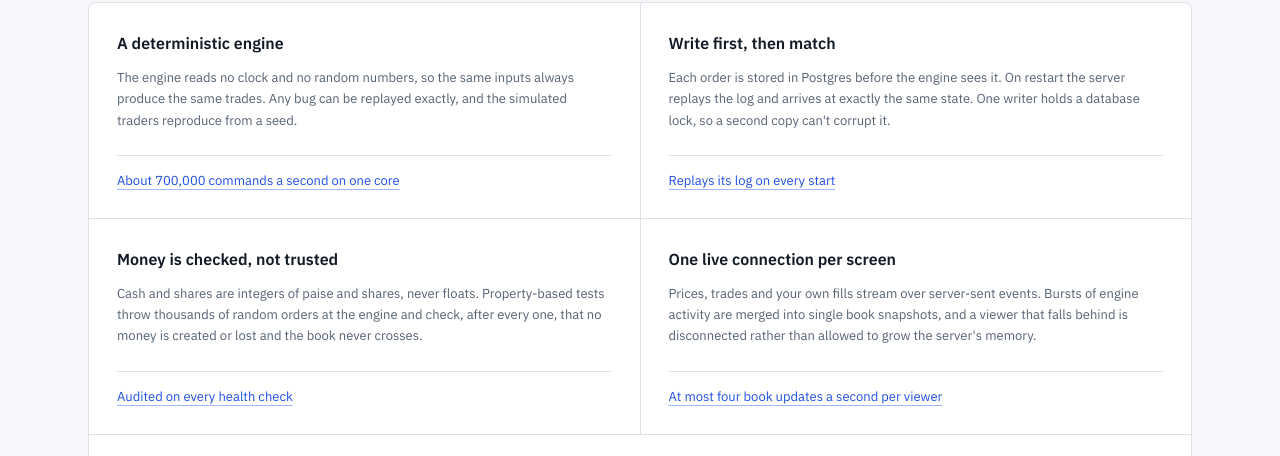
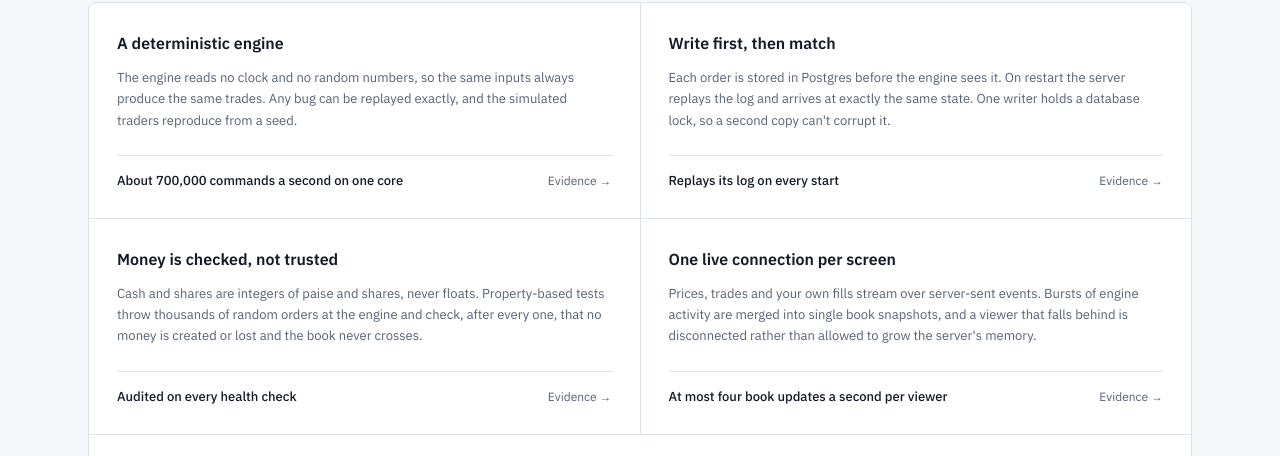
Before and after one commit to UditSinghChauhan/MarketLab, a React (Vite) app in the folder apps/web/: page / in a window 1280 px wide. Shown: the part 3068-3524 px from the top of the page. Built offline with nearby package versions, Linux system fonts and the light colour scheme; no server answers.

Commit message:
style(web): show engineering facts as card metrics with an evidence link

```diff
--- a/apps/web/src/landing/Landing.tsx
+++ b/apps/web/src/landing/Landing.tsx
@@ -323,7 +323,11 @@ function Rule({ title, children }: { title: string; children: ReactNode }) {
   );
 }
 
-/** A claim and, under it, the fact that backs it, linked to where it can be checked. */
+/**
+ * A claim and, under it, the fact that backs it as the card's footer metric. The
+ * whole line links to where it can be checked; "Evidence" says so without
+ * underlining the figure.
+ */
 function Feature({
   title,
   fact,
@@ -342,9 +346,12 @@ function Feature({
       <p className="mt-6 border-t border-line pt-4 text-sm">
         <a
           href={evidence}
-          className="num text-accent underline decoration-accent/40 underline-offset-4 hover:decoration-accent"
+          className="group flex items-baseline justify-between gap-4 rounded-sm outline-offset-4"
         >
-          {fact}
+          <span className="num font-medium text-text">{fact}</span>
+          <span className="shrink-0 text-xs text-muted underline-offset-4 group-hover:text-text group-hover:underline group-focus-visible:text-text group-focus-visible:underline">
+            Evidence<span aria-hidden="true"> →</span>
+          </span>
         </a>
       </p>
     </article>
```
